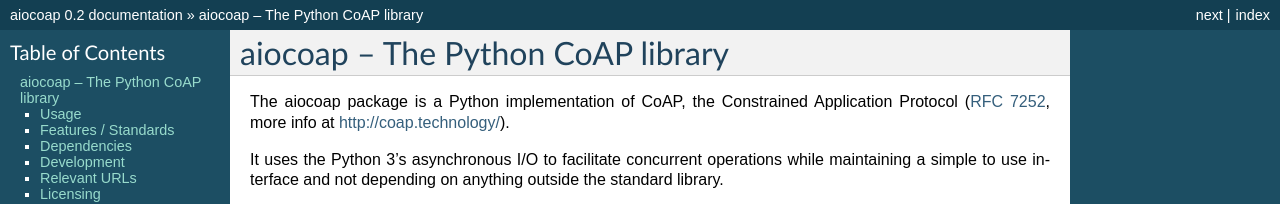
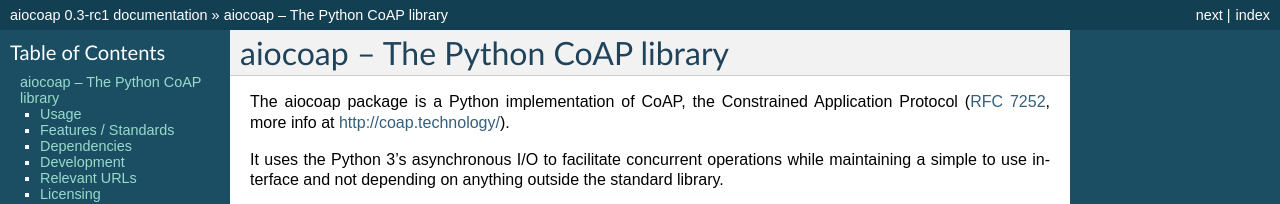
Before and after one commit to chrysn/aiocoap, a Sphinx documentation site: the page built from doc/index.rst, in a window 1280 px wide and 900 px high. Shown: the top 204 px of the window. Built offline with Sphinx 7.4.7, drawn with Linux system fonts in a browser that asks for light colours; pages that are not in the unit, such as notebooks, are missing from menus; some of the changed text lies outside the part shown.

Commit message:
Bump version to 0.3-rc1

```diff
--- a/doc/conf.py
+++ b/doc/conf.py
@@ -55,9 +55,9 @@ copyright = u'2014, Maciej Wasilak, Christian Amsüss'
 # built documents.
 #
 # The short X.Y version.
-version = '0.2'
+version = '0.3-rc1'
 # The full version, including alpha/beta/rc tags.
-release = '0.2'
+release = '0.3-rc1'
 
 # The language for content autogenerated by Sphinx. Refer to documentation
 # for a list of supported languages.
--- a/setup.py
+++ b/setup.py
@@ -16,7 +16,7 @@ from setuptools import setup, find_packages
 from distutils.core import Command
 
 name = "aiocoap"
-version = "0.2"
+version = "0.3-rc1"
 description = "Python CoAP library"
 longdescription = __doc__
 
```
